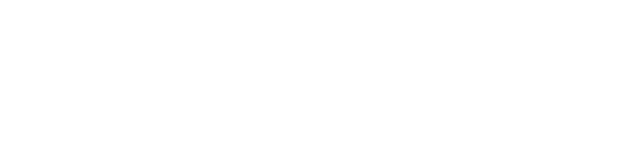
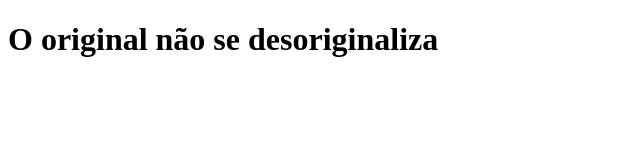
Before and after one commit to marcelomartins123/atividade1, a plain HTML site: page index.html in a window 1280 px wide. Shown: the whole page, without its empty margins (0-640 px from the left). Drawn offline with Linux system fonts and the light colour scheme.

Commit message:
bomba pet 100% atualizado

```diff
--- a/index.html
+++ b/index.html
@@ -4,6 +4,7 @@
 	<title></title>
 </head>
 <body>
+	<h1>O original não se desoriginaliza</h1>
 
 </body>
 </html>
```
